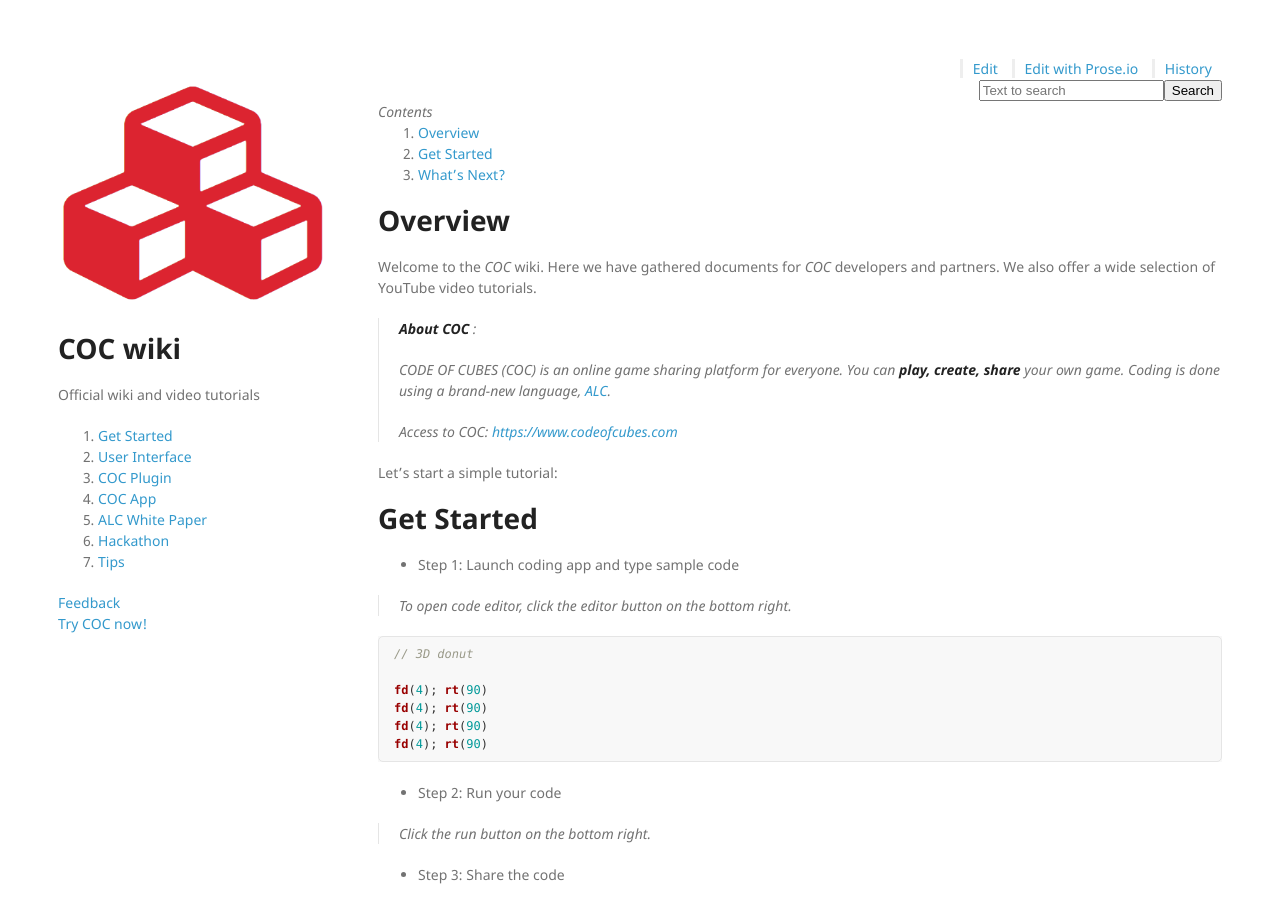
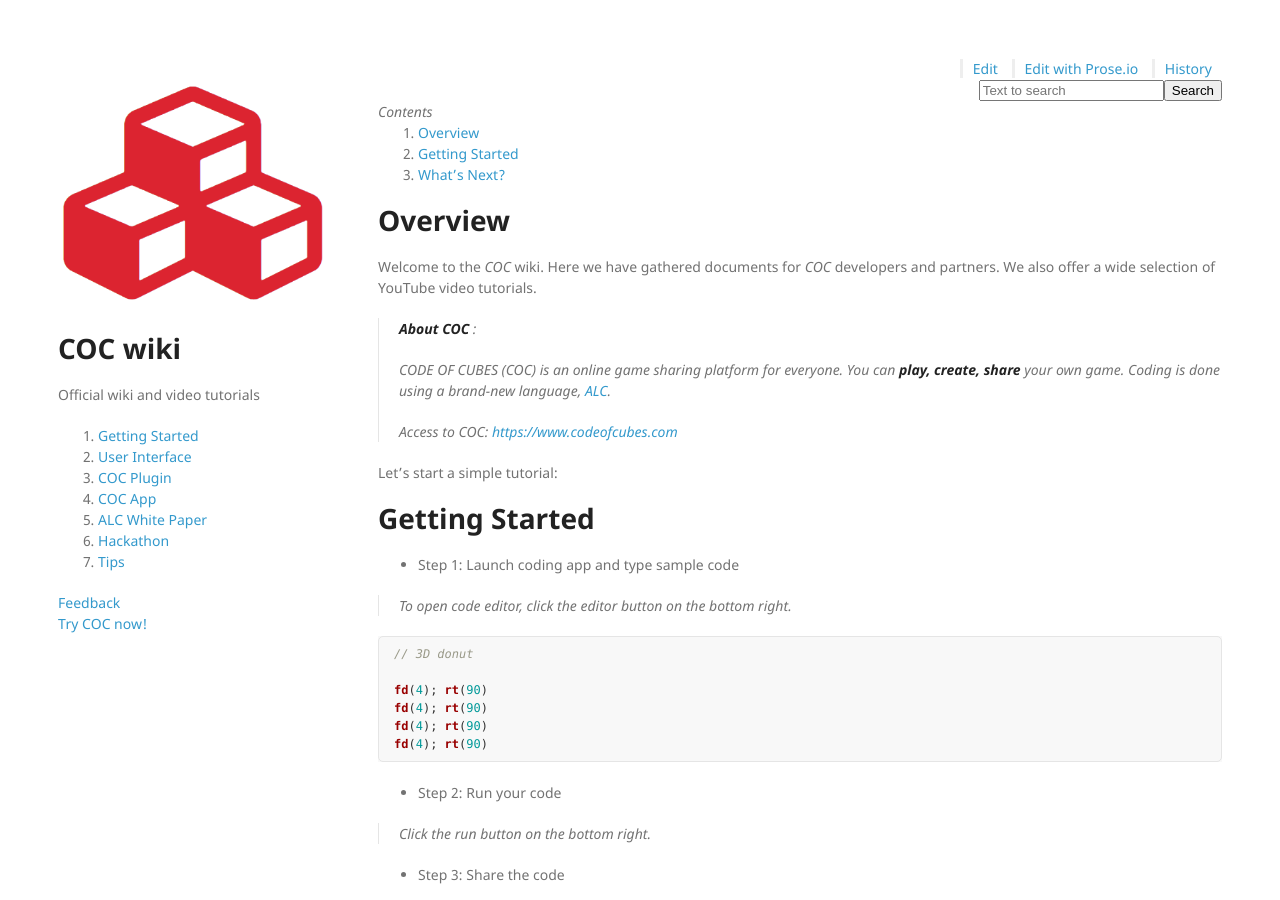
Before and after one commit to daisykim/daisykim.github.io, a Jekyll site: the page built from index.md, in a window 1280 px wide and 900 px high. Built offline with Jekyll 4.4.1, drawn with Linux system fonts in a browser that asks for light colours; nearby versions of some CDN libraries.

Commit message:
Update get started => getting started

```diff
--- a/_includes/sidebar.html
+++ b/_includes/sidebar.html
@@ -1,5 +1,5 @@
 <ol>
-  <li><a href="/">Get Started</a></li>
+  <li><a href="/">Getting Started</a></li>
   <li><a href="/p/user-interface">User Interface</a></li>
   <li><a href="/p/coc-plugin">COC Plugin</a></li>
   <li><a href="/p/coc-app">COC App</a></li>
--- a/index.md
+++ b/index.md
@@ -17,7 +17,7 @@ We also offer a wide selection of YouTube video tutorials.
 
 Let's start a simple tutorial:
 
-# Get Started
+# Getting Started
 
 * Step 1: Launch coding app and type sample code
 
```
